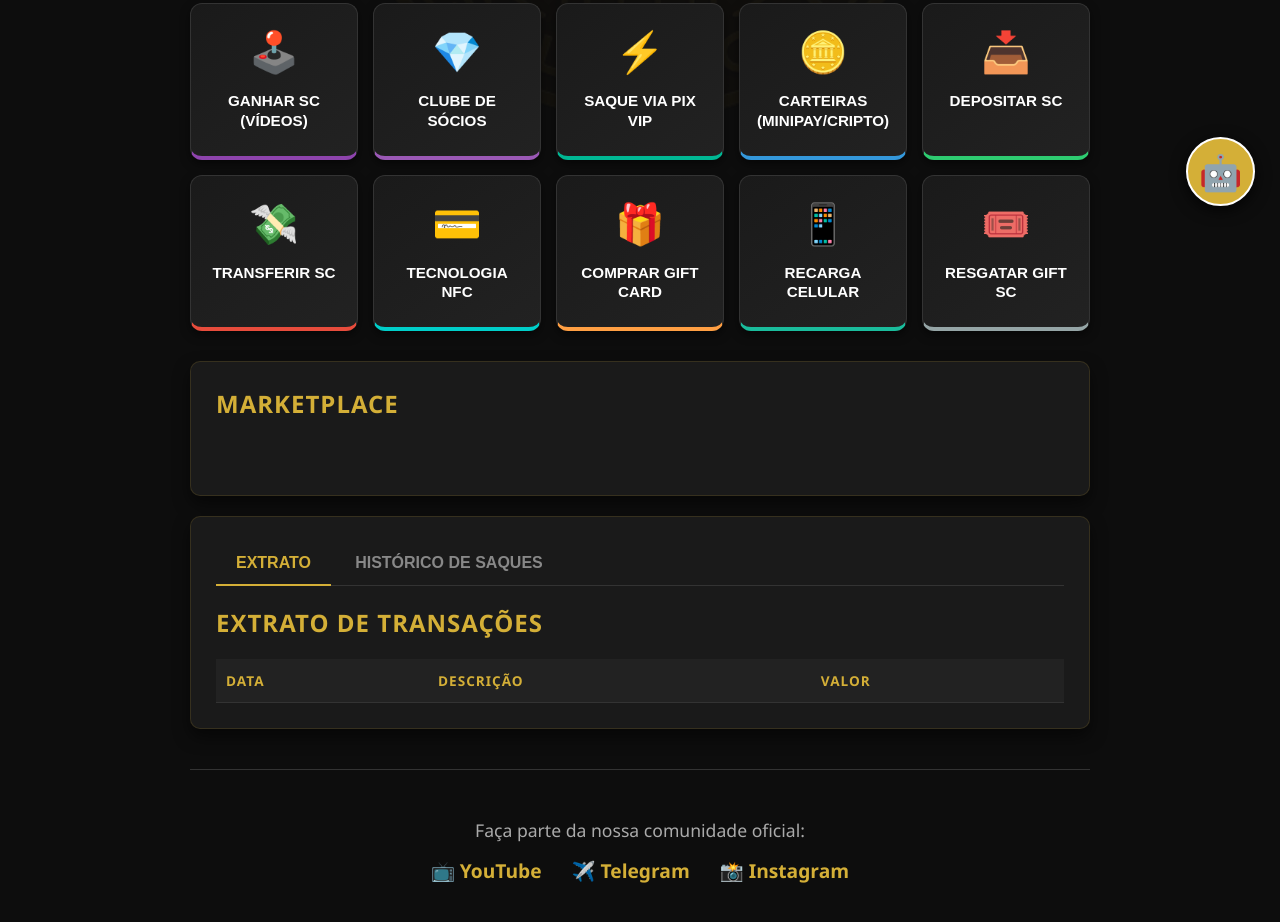
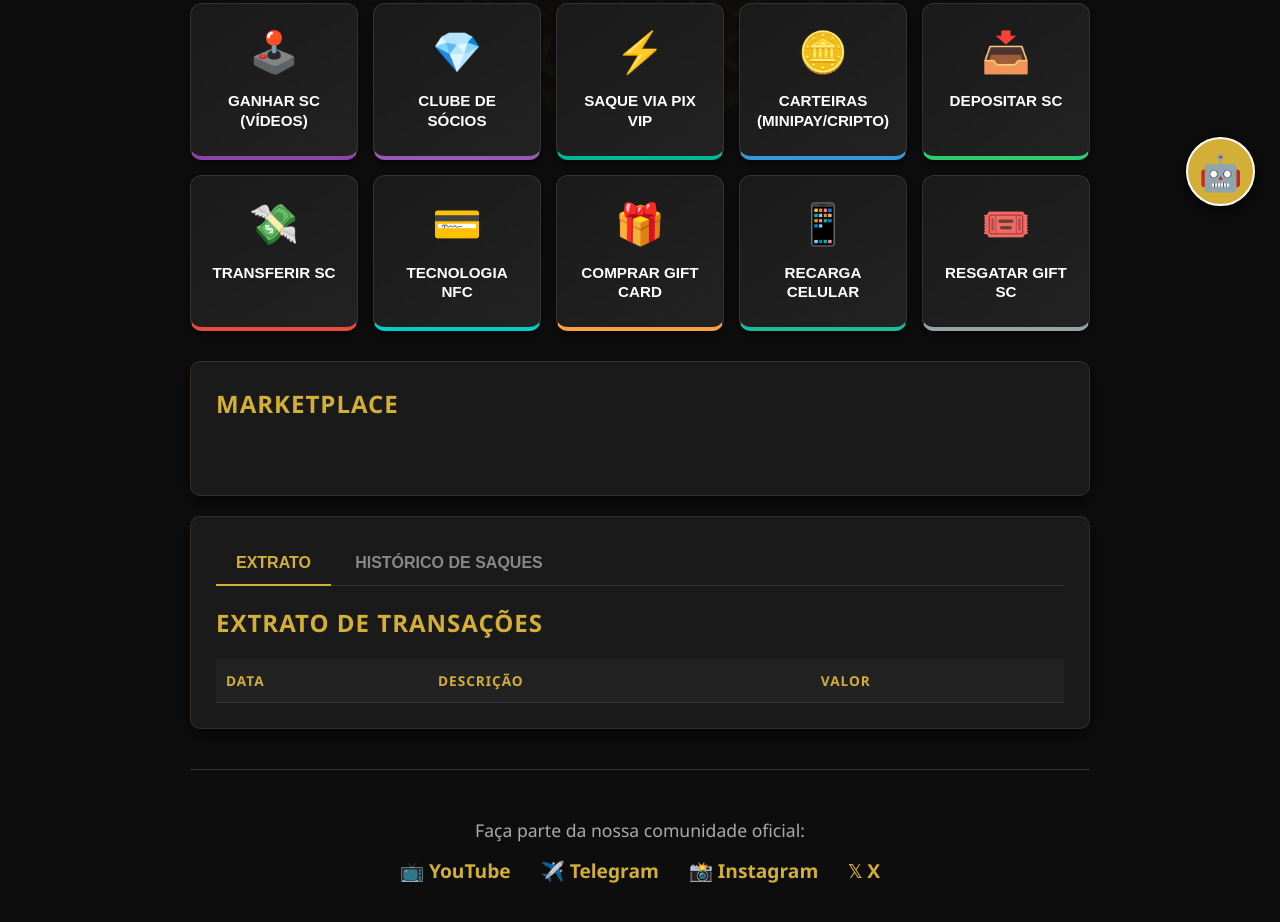
Before and after one commit to solidcoinn-lang/solidcoin-app, a website: page public/dashboard.html in a window 1280 px wide. Shown: the part 569-1491 px from the top of the page. Drawn offline with Linux system fonts and the light colour scheme; no server answers.

Commit message:
Adiciona link da rede social X ao rodape do dashboard

```diff
--- a/public/dashboard.html
+++ b/public/dashboard.html
@@ -466,9 +466,6 @@
             </div>
         </div>
 
-        <!-- ========================================================= -->
-        <!-- MÓDULO SAQUE WEB3 & CARTEIRAS DINÂMICAS -->
-        <!-- ========================================================= -->
         <div id="sec-saque-cripto" class="feature-section">
             <button class="voltar-btn" onclick="voltarMenu()">🔙 Voltar ao Menu Inicial</button>
             <div class="card" style="border-left: 5px solid #3498db; background: linear-gradient(145deg, #0a1128, #1a2238);">
@@ -487,7 +484,6 @@
 
                         <h3 id="titulo-rede-selecionada" style="margin-top: 0; margin-bottom: 15px; font-size: 1.2em; text-align: center;">Rede Selecionada</h3>
 
-                        <!-- FORM DE SALVAR A CARTEIRA SELECIONADA -->
                         <form id="carteira-form" style="margin-bottom: 20px; background: #0a0a0a; padding: 15px; border-radius: 6px; border: 1px solid #222;">
                             <label style="color: #d4af37; font-size: 0.9em; margin-bottom: 8px; display: block; font-weight: bold;">1. Salve ou Atualize sua Carteira:</label>
 
@@ -511,7 +507,6 @@
 
                         <hr style="border: 0; border-top: 1px solid #222; margin: 15px 0;">
 
-                        <!-- FORM DE SAQUE PARA A REDE SELECIONADA -->
                         <form id="saque-form" style="background: #0a0a0a; padding: 15px; border-radius: 6px; border: 1px solid #222;">
                             <label style="color: #00b894; font-size: 0.9em; margin-bottom: 8px; display: block; font-weight: bold;">2. Solicitar Saque (Automação Web3):</label>
                             <input type="number" id="valor-saque" placeholder="Valor do saque em SC" step="0.01" required class="input-web3">
@@ -653,6 +648,9 @@
                 </a>
                 <a href="https://www.instagram.com/solidcoinn?vrfl=NTNlbnFncmNxa25u" target="_blank" style="color: #d4af37; text-decoration: none; font-weight: bold; font-size: 1.2em; transition: color 0.3s;">
                     📸 Instagram
+                </a>
+                <a href="https://x.com/SOLIDCOINSDC" target="_blank" style="color: #d4af37; text-decoration: none; font-weight: bold; font-size: 1.2em; transition: color 0.3s;">
+                    𝕏 X
                 </a>
             </div>
         </footer>
```
